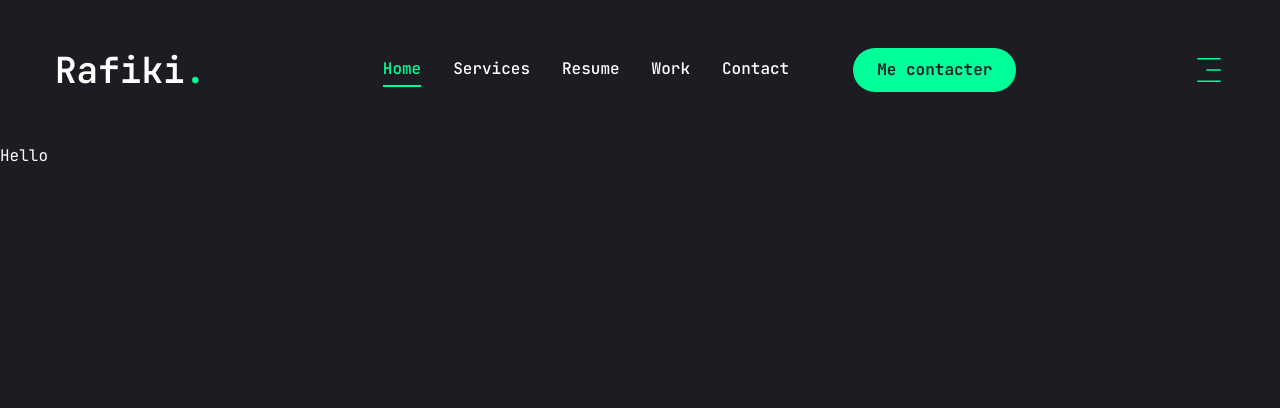
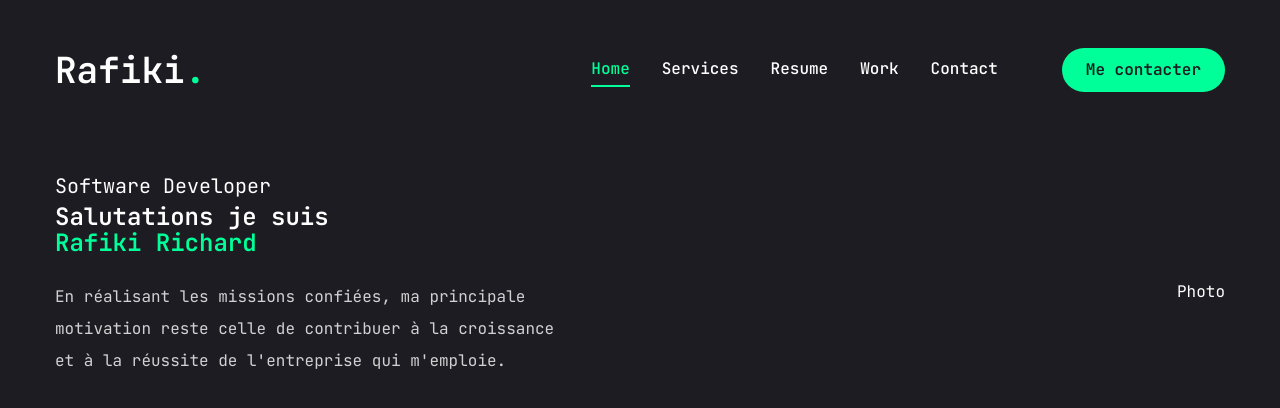
Before and after one commit to Ramus-Siz/Richard_Rafiki_Portfolio, a Next.js app in the folder rafiki_richard_porfolio/: page / in a window 1280 px wide. Shown: the top 408 px of the page. Built offline with nearby package versions, Linux system fonts and the light colour scheme.

Commit message:
feat home: add hero sexion

```diff
--- a/rafiki_richard_porfolio/app/globals.css
+++ b/rafiki_richard_porfolio/app/globals.css
@@ -6,4 +6,15 @@
    body{
     @apply font-primary bg-primary text-white leading-loose;
    }
+   .h1{
+    @apply text-[48px] xl:text-[80px] leading-[1.1] font-semibold;
+   }
+
+   .h1{
+      @apply text-[36px] xl:text-[48px] leading-[1.1] font-semibold;
+     }
+
+     .h1{
+      @apply text-[20px] xl:text-[24px] leading-[1.1] font-semibold;
+     }
 }
--- a/rafiki_richard_porfolio/app/page.js
+++ /dev/null
@@ -1,7 +0,0 @@
-import Image from "next/image";
-
-export default function Home() {
-  return (
-    <h>Hello</h>
-  );
-}
--- /dev/null
+++ b/rafiki_richard_porfolio/app/page.jsx
@@ -0,0 +1,19 @@
+import { Button } from "@/components/ui/button";
+import { FileDown, Section } from "lucide-react";
+
+export default function Home() {
+  return (
+    <section className="h-full">
+      <div className="container mx-auto h-full">
+        <div className="flex flex-col xl:flex-row items-center justify-between xl:pt-8 xl:pb-24">
+          <div className="text-center xl:text-left">
+            <span className="text-xl">Software Developer</span>
+            <h1 className="h1 mb-6">Salutations je suis <br/><span className="text-accent">Rafiki Richard</span></h1>
+            <p className="max-w-[500px] mb-9 text-white/80">En réalisant les missions confiées, ma principale motivation reste celle de contribuer à la croissance et à la réussite de l'entreprise qui m'emploie. </p>
+          </div>
+          <div>Photo</div>
+        </div>
+      </div>
+    </section>
+  );
+}
--- a/rafiki_richard_porfolio/components/Header.jsx
+++ b/rafiki_richard_porfolio/components/Header.jsx
@@ -19,7 +19,9 @@ export default function Header() {
             <Link href="/contact"></Link>
             <Button>Me contacter</Button>
             </div>
-            <MobileNav/>
+            <div className="xl:hidden">
+                <MobileNav/>
+            </div>
         </div>
     </header>
 }
```
